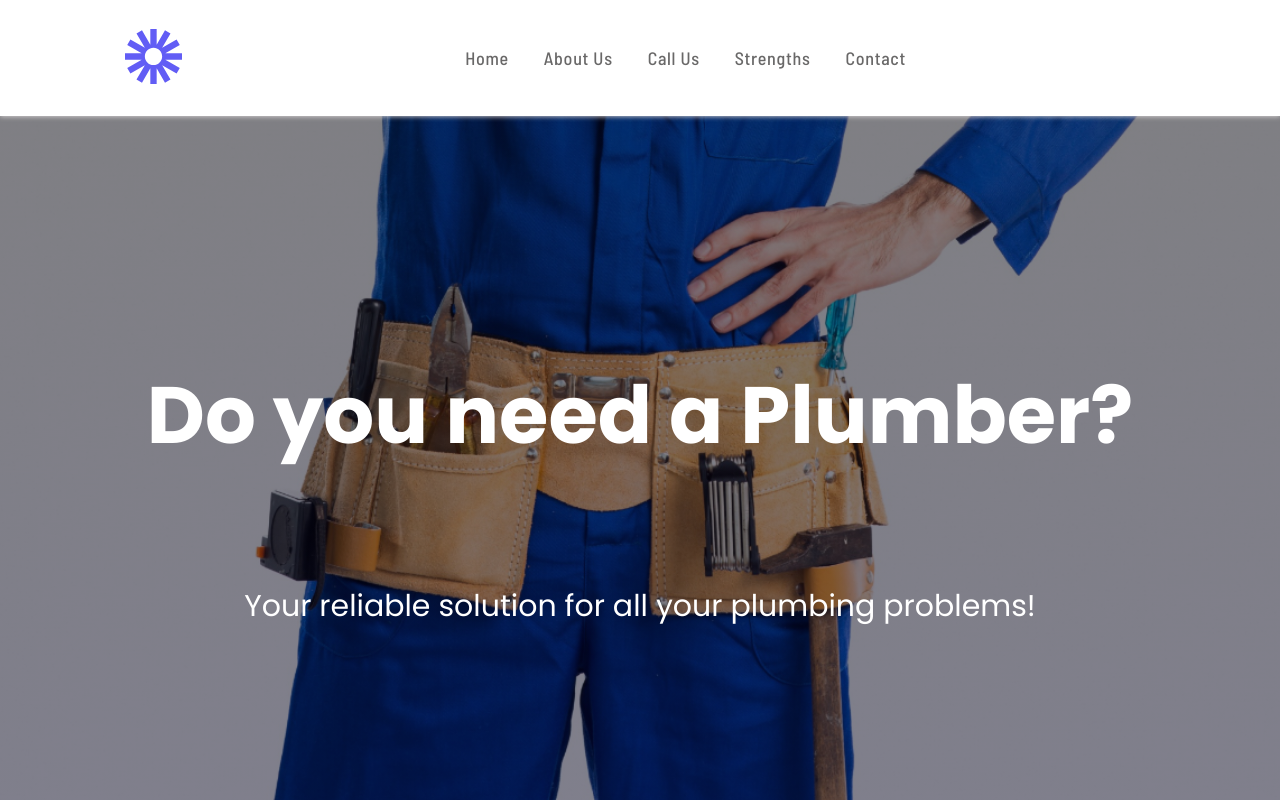
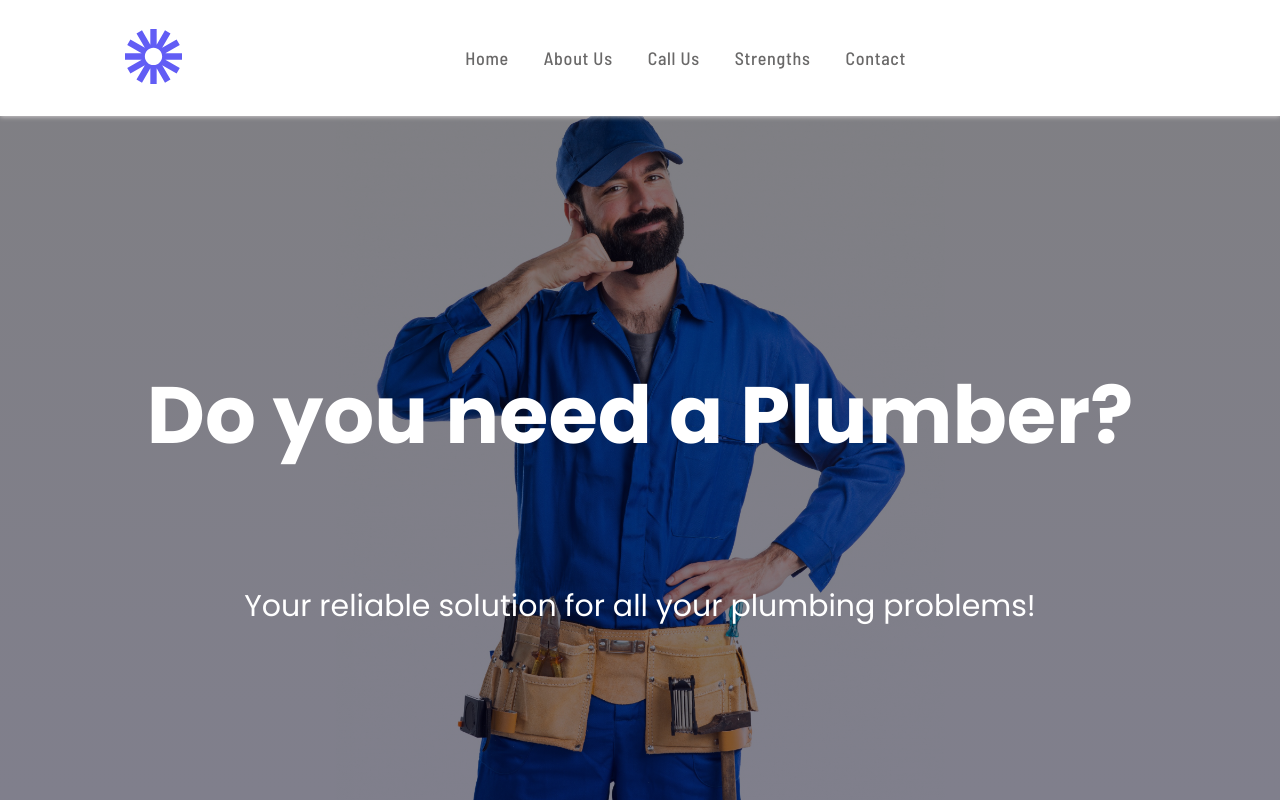
Before and after one commit to apuelloc0/landingPageJesus2, a React (Vite) app: page / in a window 1280 px wide. Shown: the top 800 px of the page. Built offline with nearby package versions, Linux system fonts and the light colour scheme.

Commit message:
edit image

```diff
--- a/src/components/Navbar.css
+++ b/src/components/Navbar.css
@@ -20,6 +20,7 @@
 
 .Header-show {
     display: flex;
+    width: 100%;
     height: 116px;
 }
 
--- a/src/components/Poster.css
+++ b/src/components/Poster.css
@@ -5,7 +5,7 @@
     background: linear-gradient(#01000980, rgba(2, 0, 28, 0.5)),
         url("../images/fontanero.jpg");
     /* background-position: cover; */
-    background-size: 100%;
+    background-size: contain;
     background-attachment: fixed;
     background-position: bottom;
     background-repeat: no-repeat;
```
